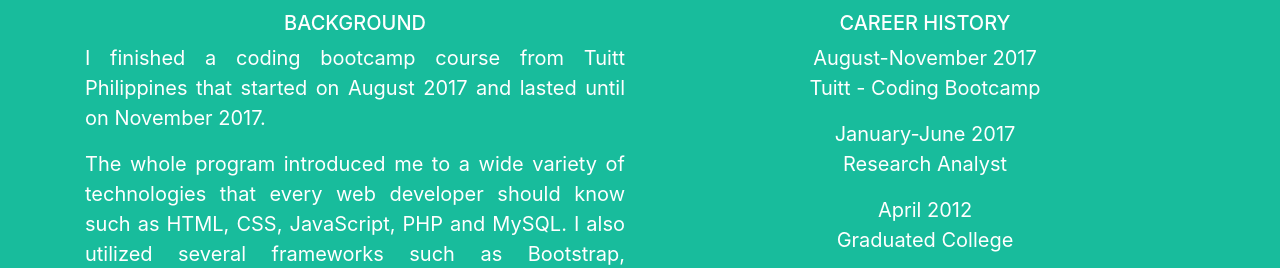
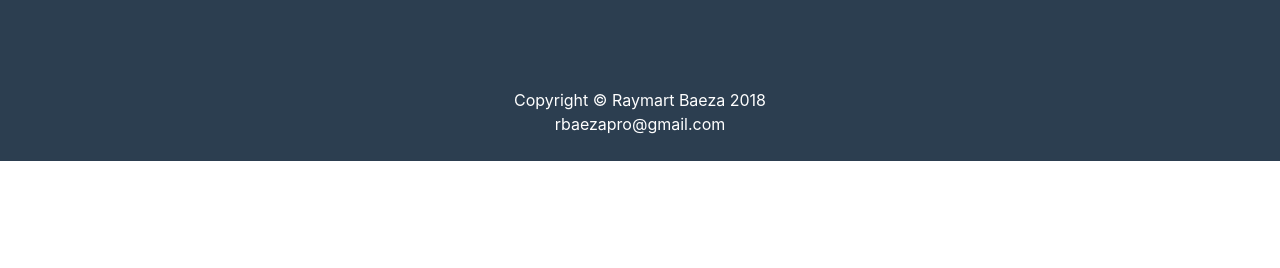
Before and after one commit to saintmart/my-dev-portfolio, a website with bundled scripts: page index.html in a window 1280 px wide. Shown: the part 1985-2253 px from the top of the page. After the commit the page ends 2146 px from the top, so only its background shows below. Built offline with nearby package versions, Linux system fonts and the light colour scheme.

Commit message:
Update index.html

```diff
--- a/index.html
+++ b/index.html
@@ -147,7 +147,7 @@
     </section>
 
     <!-- About Section -->
-    <section class="success hidden-lg hidden-md hidden-sm hidden-xs" id="about">
+<!--     <section class="success" id="about">
       <div class="container">
         <h2 class="text-center">About</h2>
         <hr class="star-light">
@@ -157,7 +157,7 @@
             <p>I finished a coding bootcamp course from <a href="http://tuitt.com/" target="_blank">Tuitt Philippines</a> that started on August 2017 and lasted until on November 2017.</p>
             <p>The whole program introduced me to a wide variety of technologies that every web developer should know such as HTML, CSS, JavaScript, PHP and MySQL. I also utilized several frameworks such as Bootstrap, Materialize, and Laravel.</p>
             <p>Prior to deciding on becoming a front-end web developer, I worked on several fields that range from customer service, back-office support, and corporate governance.</p>
-          </div>
+          </div> -->
 
 <!--           <div class="col-lg-4 mr-auto">
             <h5 class="aboutskillset">Skillset</h5>
@@ -205,7 +205,7 @@
                 </div>
           </div> -->
 
-          <div class="col-lg-6 mr-auto">
+<!--           <div class="col-lg-6 mr-auto">
 
             <h5 class="aboutworkhistory">Career History</h5>
             <p>August-November 2017<br>
@@ -226,7 +226,7 @@
               </a>
             </p>
 
-          </div>
+          </div> -->
 <!--           <div class="col-lg-8 mx-auto text-center">
             <a href="ttps://drive.google.com/open?id=1kmFZCpfFpM0zaxuRyMcOMCHSYZOGF9gwsY9pFNoRSyw" target="_blank" class="btn btn-lg btn-outline">
               <i class="fa fa-download"></i>
@@ -236,9 +236,9 @@
             </a>
           </div> -->
 
-        </div>
+<!--         </div>
       </div>
-    </section>
+    </section> -->
 
     <!-- Footer -->
     <footer class="text-center" id="contact">
```
